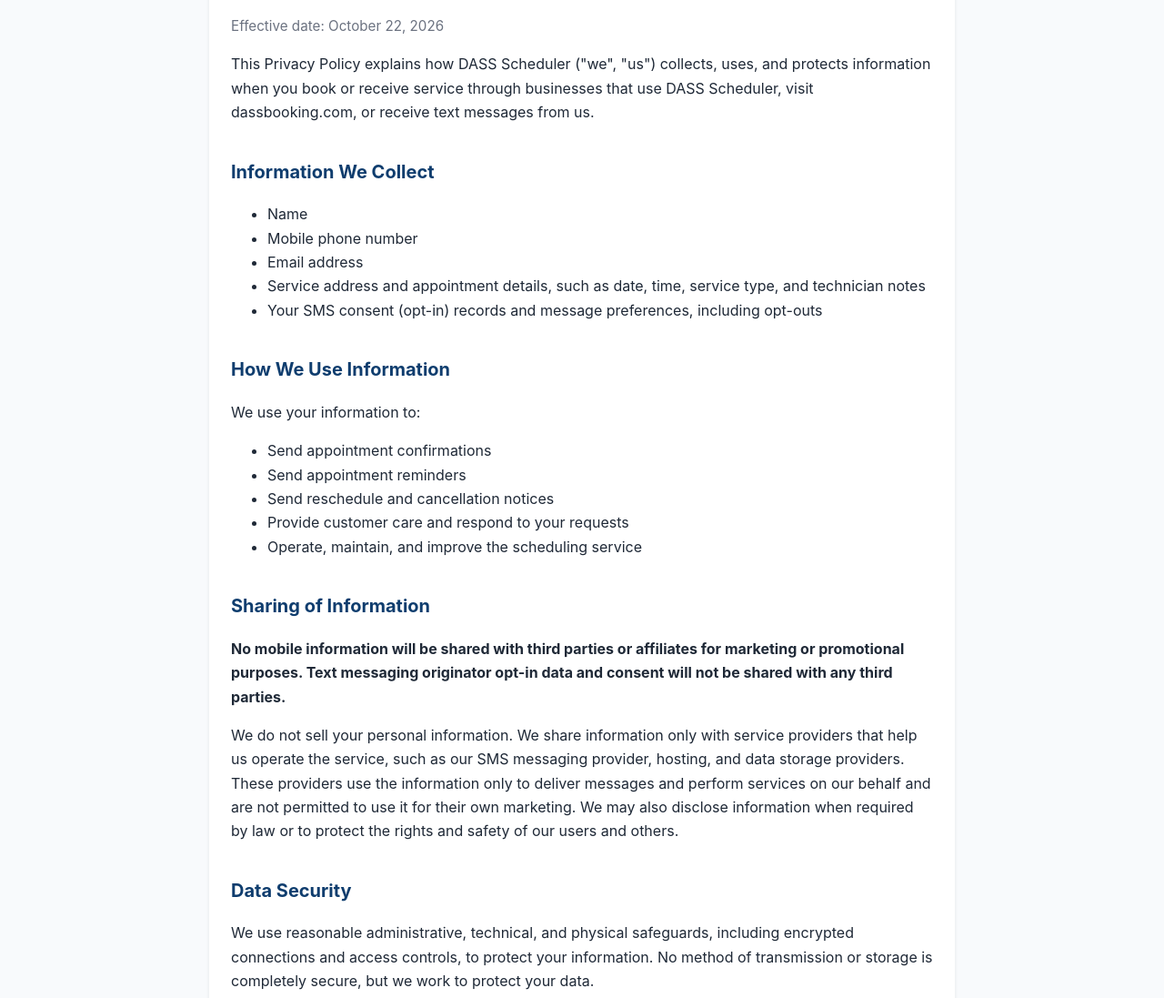
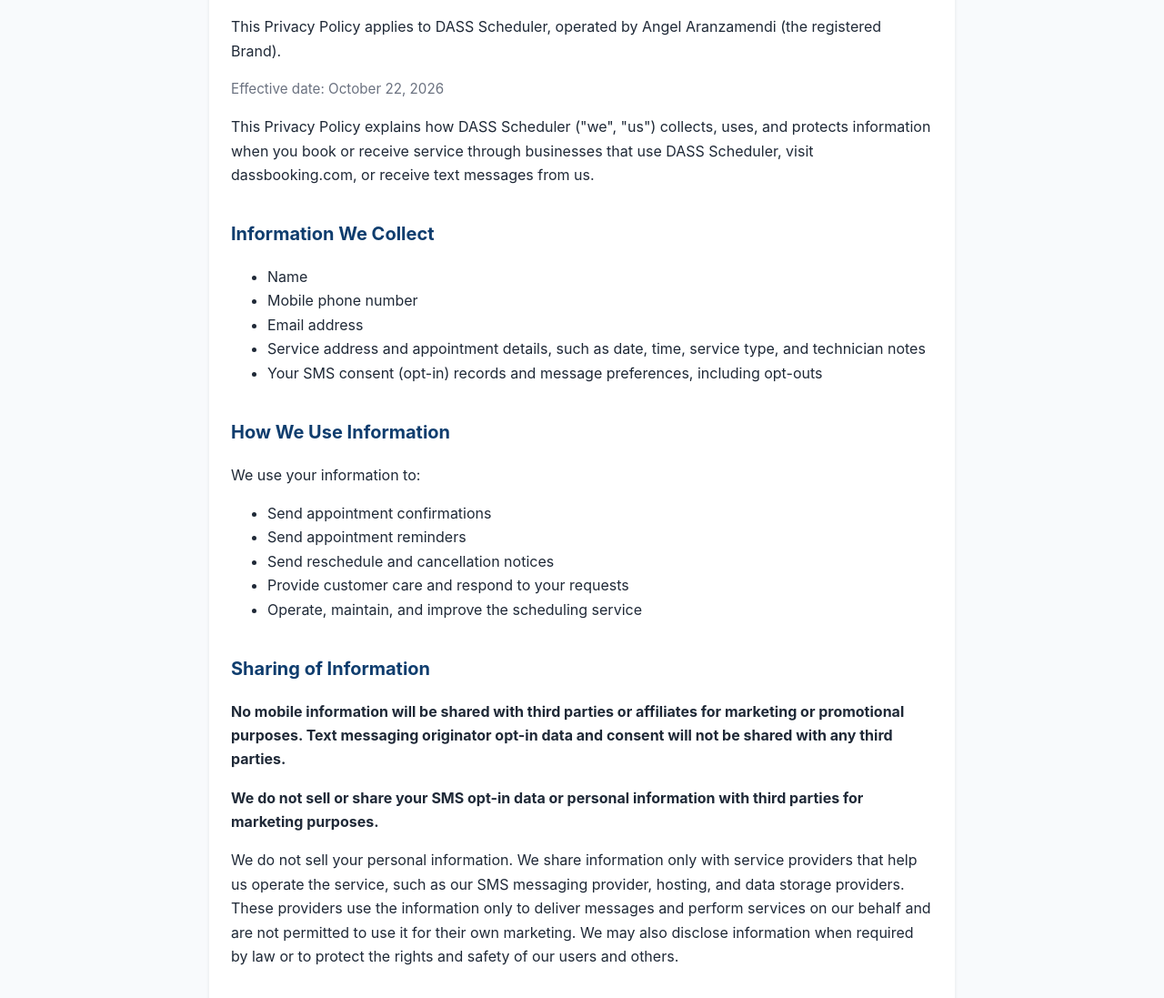
Before and after one commit to angelaranzamendi-ux/dassbooking-site, a plain HTML site: page privacy/index.html in a window 1280 px wide. Shown: the part 174-1271 px from the top of the page at 91% size. Drawn offline with Linux system fonts and the light colour scheme.

Commit message:
Twilio wording: SMS data statement, brand name

```diff
--- a/privacy/index.html
+++ b/privacy/index.html
@@ -2,13 +2,13 @@
 <html lang="en"><head><meta charset="utf-8"><meta name="viewport" content="width=device-width,initial-scale=1">
 <title>Privacy Policy | DASS Scheduler</title><link rel="stylesheet" href="/style.css"></head>
 <body><header><a href="/">DASS Scheduler</a></header><main>
-<h1>Privacy Policy</h1><p class="meta">Effective date: October 22, 2026</p>
+<h1>Privacy Policy</h1><p>This Privacy Policy applies to DASS Scheduler, operated by Angel Aranzamendi (the registered Brand).</p><p class="meta">Effective date: October 22, 2026</p>
 <p>This Privacy Policy explains how DASS Scheduler ("we", "us") collects, uses, and protects information when you book or receive service through businesses that use DASS Scheduler, visit dassbooking.com, or receive text messages from us.</p>
 <h2>Information We Collect</h2><ul><li>Name</li><li>Mobile phone number</li><li>Email address</li><li>Service address and appointment details, such as date, time, service type, and technician notes</li><li>Your SMS consent (opt-in) records and message preferences, including opt-outs</li></ul>
 <h2>How We Use Information</h2><p>We use your information to:</p><ul><li>Send appointment confirmations</li><li>Send appointment reminders</li><li>Send reschedule and cancellation notices</li><li>Provide customer care and respond to your requests</li><li>Operate, maintain, and improve the scheduling service</li></ul>
 <h2>Sharing of Information</h2>
 <p><strong>No mobile information will be shared with third parties or affiliates for marketing or promotional purposes. Text messaging originator opt-in data and consent will not be shared with any third parties.</strong></p>
-<p>We do not sell your personal information. We share information only with service providers that help us operate the service, such as our SMS messaging provider, hosting, and data storage providers. These providers use the information only to deliver messages and perform services on our behalf and are not permitted to use it for their own marketing. We may also disclose information when required by law or to protect the rights and safety of our users and others.</p>
+<p><strong>We do not sell or share your SMS opt-in data or personal information with third parties for marketing purposes.</strong></p><p>We do not sell your personal information. We share information only with service providers that help us operate the service, such as our SMS messaging provider, hosting, and data storage providers. These providers use the information only to deliver messages and perform services on our behalf and are not permitted to use it for their own marketing. We may also disclose information when required by law or to protect the rights and safety of our users and others.</p>
 <h2>Data Security</h2><p>We use reasonable administrative, technical, and physical safeguards, including encrypted connections and access controls, to protect your information. No method of transmission or storage is completely secure, but we work to protect your data.</p>
 <h2>Data Retention</h2><p>We keep personal information only as long as needed to provide the service, keep records of consent and opt-outs, and meet legal, accounting, or reporting obligations. When no longer needed, information is deleted or anonymized.</p>
 <h2>Your Rights and Choices</h2><ul><li>You may request access to, correction of, or deletion of your personal information by contacting us.</li><li>You may opt out of text messages at any time by replying STOP. Reply HELP for help.</li><li>Depending on where you live, you may have additional rights under applicable law.</li></ul>
```
Also changed, not shown: terms/index.html (+1 -1 lines).
